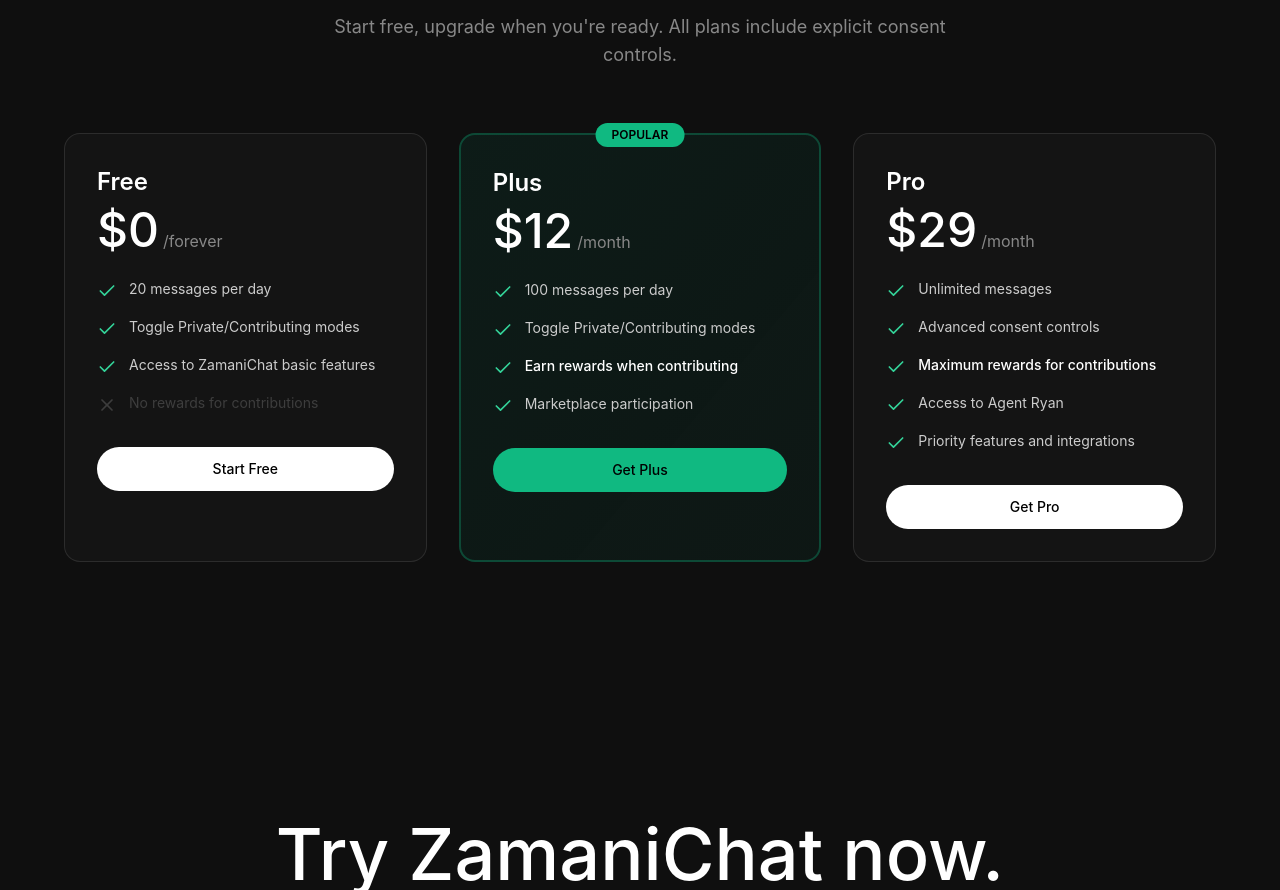
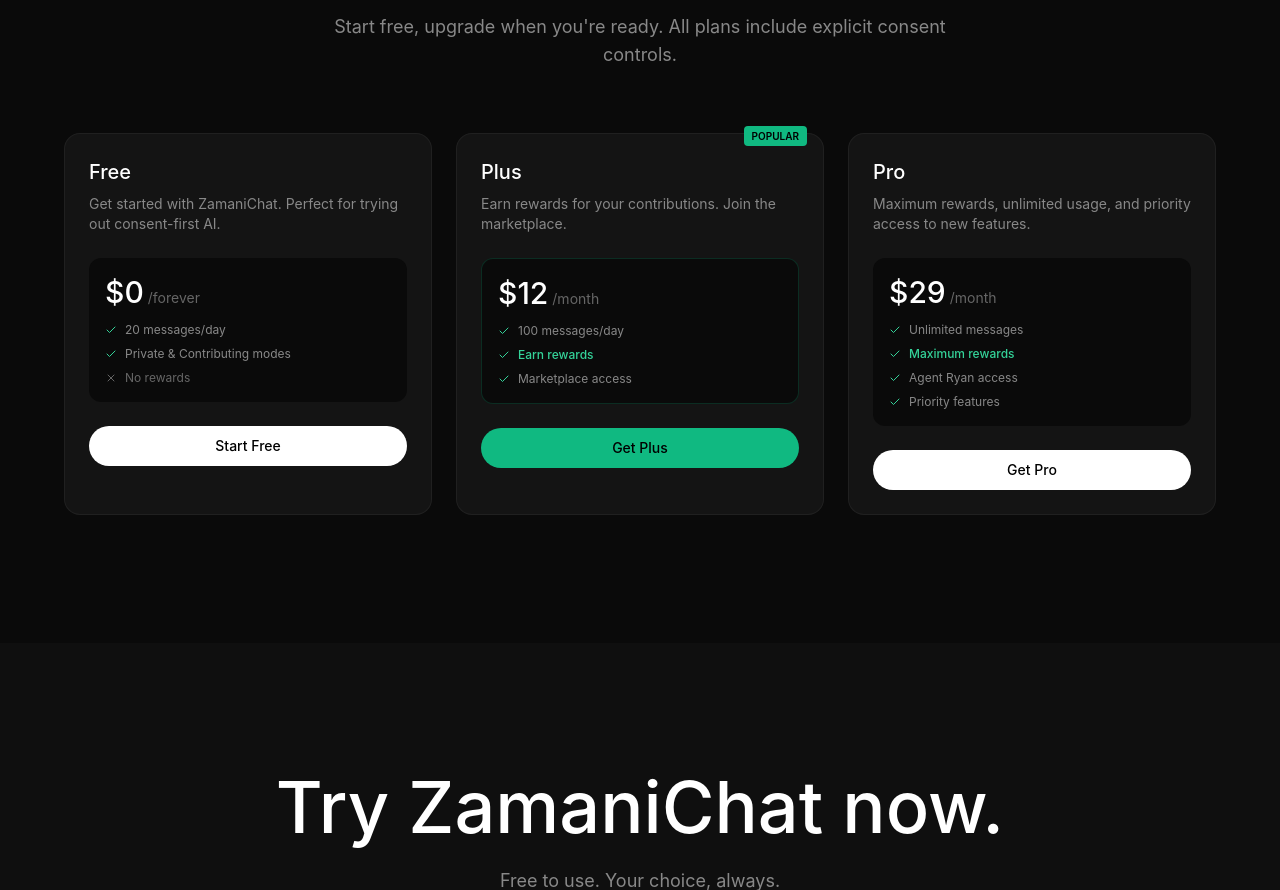
Before and after one commit to Laudedgg/ZamaniLabs, a React (Vite) app: page / in a window 1280 px wide. Shown: the part 3660-4550 px from the top of the page. Built offline with nearby package versions, Linux system fonts and the light colour scheme; the HTML template or start-up script is replaced by a standard one.

Commit message:
Update pricing section to match site design theme

```diff
--- a/src/App.tsx
+++ b/src/App.tsx
@@ -659,7 +659,7 @@ function App() {
       </section>
 
       {/* Pricing Section */}
-      <section id="pricing" className="py-20 md:py-32 px-6 bg-[#0f0f0f]">
+      <section id="pricing" className="py-20 md:py-32 px-6">
         <div className="max-w-6xl mx-auto">
           <motion.div
             initial="hidden"
@@ -681,43 +681,43 @@ function App() {
             whileInView="visible"
             viewport={{ once: true, margin: "-100px" }}
             variants={staggerContainer}
-            className="grid md:grid-cols-3 gap-8"
+            className="grid md:grid-cols-3 gap-6"
           >
             {/* Free Tier */}
             <motion.div
               variants={staggerItem}
-              className="rounded-2xl p-8 bg-[#141414] border border-white/10 hover:border-white/20 transition-all"
+              className="rounded-2xl p-6 bg-[#141414] border border-white/5"
             >
-              <div className="mb-6">
-                <h3 className="text-2xl font-semibold text-white mb-2">Free</h3>
-                <div className="flex items-baseline gap-1">
-                  <span className="text-5xl font-medium text-white">$0</span>
-                  <span className="text-[#888]">/forever</span>
+              <h3 className="text-xl font-medium text-white mb-2">Free</h3>
+              <p className="text-sm text-[#888] mb-6">
+                Get started with ZamaniChat. Perfect for trying out consent-first AI.
+              </p>
+
+              {/* Pricing Display */}
+              <div className="rounded-xl bg-[#0a0a0a] p-4 mb-6">
+                <div className="flex items-baseline gap-1 mb-3">
+                  <span className="text-3xl font-medium text-white">$0</span>
+                  <span className="text-sm text-[#666]">/forever</span>
+                </div>
+                <div className="space-y-2">
+                  <div className="flex items-center gap-2 text-xs text-[#888]">
+                    <Check className="w-3 h-3 text-emerald-400" />
+                    <span>20 messages/day</span>
+                  </div>
+                  <div className="flex items-center gap-2 text-xs text-[#888]">
+                    <Check className="w-3 h-3 text-emerald-400" />
+                    <span>Private & Contributing modes</span>
+                  </div>
+                  <div className="flex items-center gap-2 text-xs text-[#666]">
+                    <X className="w-3 h-3" />
+                    <span>No rewards</span>
+                  </div>
                 </div>
               </div>
 
-              <ul className="space-y-4 mb-8">
-                <li className="flex items-start gap-3">
-                  <Check className="w-5 h-5 text-emerald-400 mt-0.5 flex-shrink-0" />
-                  <span className="text-sm text-[#ccc]">20 messages per day</span>
-                </li>
-                <li className="flex items-start gap-3">
-                  <Check className="w-5 h-5 text-emerald-400 mt-0.5 flex-shrink-0" />
-                  <span className="text-sm text-[#ccc]">Toggle Private/Contributing modes</span>
-                </li>
-                <li className="flex items-start gap-3">
-                  <Check className="w-5 h-5 text-emerald-400 mt-0.5 flex-shrink-0" />
-                  <span className="text-sm text-[#ccc]">Access to ZamaniChat basic features</span>
-                </li>
-                <li className="flex items-start gap-3 opacity-50">
-                  <X className="w-5 h-5 text-[#666] mt-0.5 flex-shrink-0" />
-                  <span className="text-sm text-[#666]">No rewards for contributions</span>
-                </li>
-              </ul>
-
               <a
                 href="/chat"
-                className="block w-full px-6 py-3 text-center text-sm font-medium rounded-full bg-white text-black hover:bg-white/90 transition-colors"
+                className="block w-full px-4 py-2.5 text-center text-sm font-medium rounded-full bg-white text-black hover:bg-white/90 transition-colors"
               >
                 Start Free
               </a>
@@ -726,42 +726,42 @@ function App() {
             {/* Plus Tier */}
             <motion.div
               variants={staggerItem}
-              className="rounded-2xl p-8 bg-gradient-to-br from-emerald-900/20 to-emerald-800/10 border-2 border-emerald-500/30 hover:border-emerald-500/50 transition-all relative"
+              className="rounded-2xl p-6 bg-[#141414] border border-white/5 relative"
             >
-              <div className="absolute -top-3 left-1/2 -translate-x-1/2 px-4 py-1 bg-emerald-500 text-black text-xs font-semibold rounded-full">
+              <div className="absolute -top-2 right-4 px-2 py-0.5 bg-emerald-500 text-black text-[10px] font-semibold rounded">
                 POPULAR
               </div>
 
-              <div className="mb-6">
-                <h3 className="text-2xl font-semibold text-white mb-2">Plus</h3>
-                <div className="flex items-baseline gap-1">
-                  <span className="text-5xl font-medium text-white">$12</span>
-                  <span className="text-[#888]">/month</span>
+              <h3 className="text-xl font-medium text-white mb-2">Plus</h3>
+              <p className="text-sm text-[#888] mb-6">
+                Earn rewards for your contributions. Join the marketplace.
+              </p>
+
+              {/* Pricing Display */}
+              <div className="rounded-xl bg-[#0a0a0a] p-4 mb-6 border border-emerald-500/20">
+                <div className="flex items-baseline gap-1 mb-3">
+                  <span className="text-3xl font-medium text-white">$12</span>
+                  <span className="text-sm text-[#666]">/month</span>
+                </div>
+                <div className="space-y-2">
+                  <div className="flex items-center gap-2 text-xs text-[#888]">
+                    <Check className="w-3 h-3 text-emerald-400" />
+                    <span>100 messages/day</span>
+                  </div>
+                  <div className="flex items-center gap-2 text-xs text-emerald-400">
+                    <Check className="w-3 h-3" />
+                    <span className="font-medium">Earn rewards</span>
+                  </div>
+                  <div className="flex items-center gap-2 text-xs text-[#888]">
+                    <Check className="w-3 h-3 text-emerald-400" />
+                    <span>Marketplace access</span>
+                  </div>
                 </div>
               </div>
 
-              <ul className="space-y-4 mb-8">
-                <li className="flex items-start gap-3">
-                  <Check className="w-5 h-5 text-emerald-400 mt-0.5 flex-shrink-0" />
-                  <span className="text-sm text-[#ccc]">100 messages per day</span>
-                </li>
-                <li className="flex items-start gap-3">
-                  <Check className="w-5 h-5 text-emerald-400 mt-0.5 flex-shrink-0" />
-                  <span className="text-sm text-[#ccc]">Toggle Private/Contributing modes</span>
-                </li>
-                <li className="flex items-start gap-3">
-                  <Check className="w-5 h-5 text-emerald-400 mt-0.5 flex-shrink-0" />
-                  <span className="text-sm text-white font-medium">Earn rewards when contributing</span>
-                </li>
-                <li className="flex items-start gap-3">
-                  <Check className="w-5 h-5 text-emerald-400 mt-0.5 flex-shrink-0" />
-                  <span className="text-sm text-[#ccc]">Marketplace participation</span>
-                </li>
-              </ul>
-
               <a
                 href="/chat"
-                className="block w-full px-6 py-3 text-center text-sm font-medium rounded-full bg-emerald-500 text-black hover:bg-emerald-400 transition-colors"
+                className="block w-full px-4 py-2.5 text-center text-sm font-medium rounded-full bg-emerald-500 text-black hover:bg-emerald-400 transition-colors"
               >
                 Get Plus
               </a>
@@ -770,42 +770,42 @@ function App() {
             {/* Pro Tier */}
             <motion.div
               variants={staggerItem}
-              className="rounded-2xl p-8 bg-[#141414] border border-white/10 hover:border-white/20 transition-all"
+              className="rounded-2xl p-6 bg-[#141414] border border-white/5"
             >
-              <div className="mb-6">
-                <h3 className="text-2xl font-semibold text-white mb-2">Pro</h3>
-                <div className="flex items-baseline gap-1">
-                  <span className="text-5xl font-medium text-white">$29</span>
-                  <span className="text-[#888]">/month</span>
+              <h3 className="text-xl font-medium text-white mb-2">Pro</h3>
+              <p className="text-sm text-[#888] mb-6">
+                Maximum rewards, unlimited usage, and priority access to new features.
+              </p>
+
+              {/* Pricing Display */}
+              <div className="rounded-xl bg-[#0a0a0a] p-4 mb-6">
+                <div className="flex items-baseline gap-1 mb-3">
+                  <span className="text-3xl font-medium text-white">$29</span>
+                  <span className="text-sm text-[#666]">/month</span>
+                </div>
+                <div className="space-y-2">
+                  <div className="flex items-center gap-2 text-xs text-[#888]">
+                    <Check className="w-3 h-3 text-emerald-400" />
+                    <span>Unlimited messages</span>
+                  </div>
+                  <div className="flex items-center gap-2 text-xs text-emerald-400">
+                    <Check className="w-3 h-3" />
+                    <span className="font-medium">Maximum rewards</span>
+                  </div>
+                  <div className="flex items-center gap-2 text-xs text-[#888]">
+                    <Check className="w-3 h-3 text-emerald-400" />
+                    <span>Agent Ryan access</span>
+                  </div>
+                  <div className="flex items-center gap-2 text-xs text-[#888]">
+                    <Check className="w-3 h-3 text-emerald-400" />
+                    <span>Priority features</span>
+                  </div>
                 </div>
               </div>
 
-              <ul className="space-y-4 mb-8">
-                <li className="flex items-start gap-3">
-                  <Check className="w-5 h-5 text-emerald-400 mt-0.5 flex-shrink-0" />
-                  <span className="text-sm text-[#ccc]">Unlimited messages</span>
-                </li>
-                <li className="flex items-start gap-3">
-                  <Check className="w-5 h-5 text-emerald-400 mt-0.5 flex-shrink-0" />
-                  <span className="text-sm text-[#ccc]">Advanced consent controls</span>
-                </li>
-                <li className="flex items-start gap-3">
-                  <Check className="w-5 h-5 text-emerald-400 mt-0.5 flex-shrink-0" />
-                  <span className="text-sm text-white font-medium">Maximum rewards for contributions</span>
-                </li>
-                <li className="flex items-start gap-3">
-                  <Check className="w-5 h-5 text-emerald-400 mt-0.5 flex-shrink-0" />
-                  <span className="text-sm text-[#ccc]">Access to Agent Ryan</span>
-                </li>
-                <li className="flex items-start gap-3">
-                  <Check className="w-5 h-5 text-emerald-400 mt-0.5 flex-shrink-0" />
-                  <span className="text-sm text-[#ccc]">Priority features and integrations</span>
-                </li>
-              </ul>
-
               <a
                 href="/chat"
-                className="block w-full px-6 py-3 text-center text-sm font-medium rounded-full bg-white text-black hover:bg-white/90 transition-colors"
+                className="block w-full px-4 py-2.5 text-center text-sm font-medium rounded-full bg-white text-black hover:bg-white/90 transition-colors"
               >
                 Get Pro
               </a>
```
